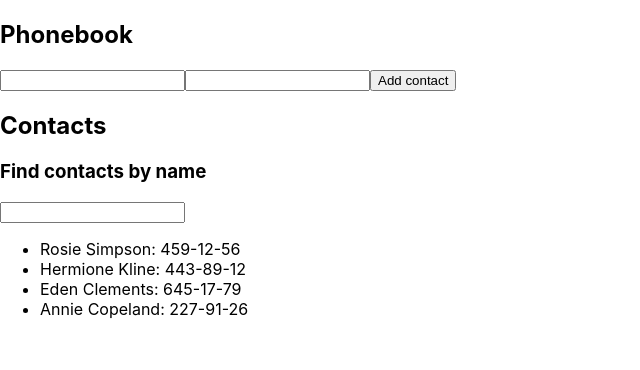
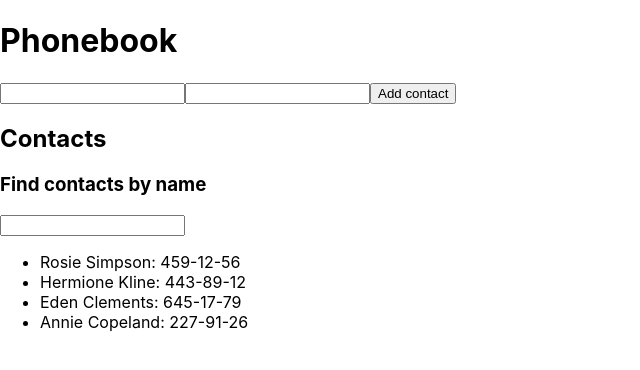
Before and after one commit to r-strilets/goit-react-hw-02-phonebook, a React (Create React App) app: page / in a window 1280 px wide. Shown: the top 370 px of the page, without its empty margins (0-640 px from the left). Built offline with nearby package versions, Linux system fonts and the light colour scheme.

Commit message:
add form component

```diff
--- a/src/components/App.jsx
+++ b/src/components/App.jsx
@@ -1,5 +1,6 @@
 import { Component } from 'react';
-import { nanoid } from 'nanoid';
+
+import { ContactForm } from './ContactForm/ContactForm';
 export class App extends Component {
   state = {
     contacts: [
@@ -9,30 +10,15 @@ export class App extends Component {
       { id: 'id-4', name: 'Annie Copeland', number: '227-91-26' },
     ],
     filter: '',
-    name: '',
-    number: '',
+  };
+  getNewContactsArray = newContact => {
+    this.setState(prevState => {
+      return {
+        contacts: [...prevState.contacts, newContact],
+      };
+    });
   };
 
-  addContact = e => {
-    e.preventDefault();
-
-    const newContact = {
-      id: nanoid(),
-      name: this.state.name,
-      number: this.state.number,
-    };
-    console.log(newContact);
-    this.setState({
-      contacts: [...this.state.contacts, newContact],
-      number: '',
-      name: '',
-    });
-  };
-  onChangeInput = e => {
-    this.setState({
-      [e.target.name]: e.target.value,
-    });
-  };
   contactsFilter = e => {
     this.setState({
       filter: e.target.value,
@@ -44,30 +30,11 @@ export class App extends Component {
         .toLowerCase()
         .includes(this.state.filter.toString().toLowerCase())
     );
+    console.log(this.state.contacts);
     return (
       <>
-        <h2>Phonebook</h2>
-        <form action="" onSubmit={this.addContact}>
-          <input
-            onChange={this.onChangeInput}
-            type="text"
-            name="name"
-            value={this.state.name}
-            pattern="^[a-zA-Zа-яА-Я]+(([' -][a-zA-Zа-яА-Я ])?[a-zA-Zа-яА-Я]*)*$"
-            title="Name may contain only letters, apostrophe, dash and spaces. For example Adrian, Jacob Mercer, Charles de Batz de Castelmore d'Artagnan"
-            required
-          />
-          <input
-            type="tel"
-            name="number"
-            onChange={this.onChangeInput}
-            value={this.state.number}
-            pattern="\+?\d{1,4}?[-.\s]?\(?\d{1,3}?\)?[-.\s]?\d{1,4}[-.\s]?\d{1,4}[-.\s]?\d{1,9}"
-            title="Phone number must be digits and can contain spaces, dashes, parentheses and can start with +"
-            required
-          />
-          <button>Add contact</button>
-        </form>
+        <h1>Phonebook</h1>
+        <ContactForm data={this.getNewContactsArray} />
         <h2>Contacts</h2>
         <h3>Find contacts by name</h3>
         <input type="text" onChange={this.contactsFilter} />
--- /dev/null
+++ b/src/components/ContactForm/ContactForm.jsx
@@ -0,0 +1,56 @@
+import { Component } from 'react';
+import { nanoid } from 'nanoid';
+export class ContactForm extends Component {
+  state = {
+    name: '',
+    number: '',
+  };
+  onChangeInput = e => {
+    this.setState({
+      [e.target.name]: e.target.value,
+    });
+  };
+
+  addContact = e => {
+    e.preventDefault();
+    const newContact = {
+      id: nanoid(),
+      name: this.state.name,
+      number: this.state.number,
+    };
+    this.props.data(newContact);
+    this.setState({
+      number: '',
+      name: '',
+    });
+  };
+
+  render() {
+    const { name, number } = this.state;
+    return (
+      <>
+        <form action="" onSubmit={this.addContact}>
+          <input
+            onChange={this.onChangeInput}
+            type="text"
+            name="name"
+            value={name}
+            pattern="^[a-zA-Zа-яА-Я]+(([' -][a-zA-Zа-яА-Я ])?[a-zA-Zа-яА-Я]*)*$"
+            title="Name may contain only letters, apostrophe, dash and spaces. For example Adrian, Jacob Mercer, Charles de Batz de Castelmore d'Artagnan"
+            required
+          />
+          <input
+            type="tel"
+            name="number"
+            onChange={this.onChangeInput}
+            value={number}
+            pattern="\+?\d{1,4}?[-.\s]?\(?\d{1,3}?\)?[-.\s]?\d{1,4}[-.\s]?\d{1,4}[-.\s]?\d{1,9}"
+            title="Phone number must be digits and can contain spaces, dashes, parentheses and can start with +"
+            required
+          />
+          <button>Add contact</button>
+        </form>
+      </>
+    );
+  }
+}
```
Also changed, not shown: src/components/ContactList/ContactList.jsx (added), src/components/Filter/Filter.jsx (added).
